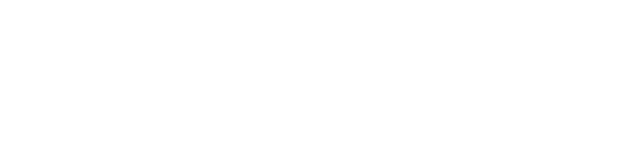
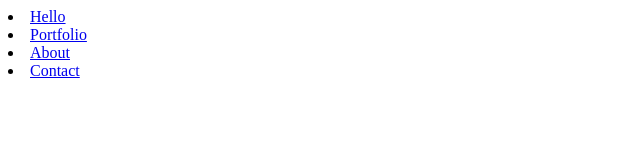
Before and after one commit to isaacpitwa/portfolio-active, a plain HTML site: page index.html in a window 1280 px wide. Shown: the whole page, without its empty margins (0-640 px from the left). Drawn offline with Linux system fonts and the light colour scheme.

Commit message:
Add  Play Fair Font

```diff
--- a/index.html
+++ b/index.html
@@ -8,7 +8,14 @@
     <title>Isaac Pitwa </title>
 </head>
 <body>
-
+    <header>
+        <nav>
+            <li><a href="/" >Hello</a></li>
+            <li><a href="/" >Portfolio</a></li>
+            <li><a href="/" >About</a></li>
+            <li><a href="/" >Contact</a></li>
+        </nav>
+    </header>
     <script src="./scripts/scripts.js"></script>
 </body>
 </html>
--- a/styles/styles.css
+++ b/styles/styles.css
@@ -0,0 +1 @@
+@import url('https://fonts.googleapis.com/css2?family=Playfair+Display:wght@400;700&display=swap');
```
